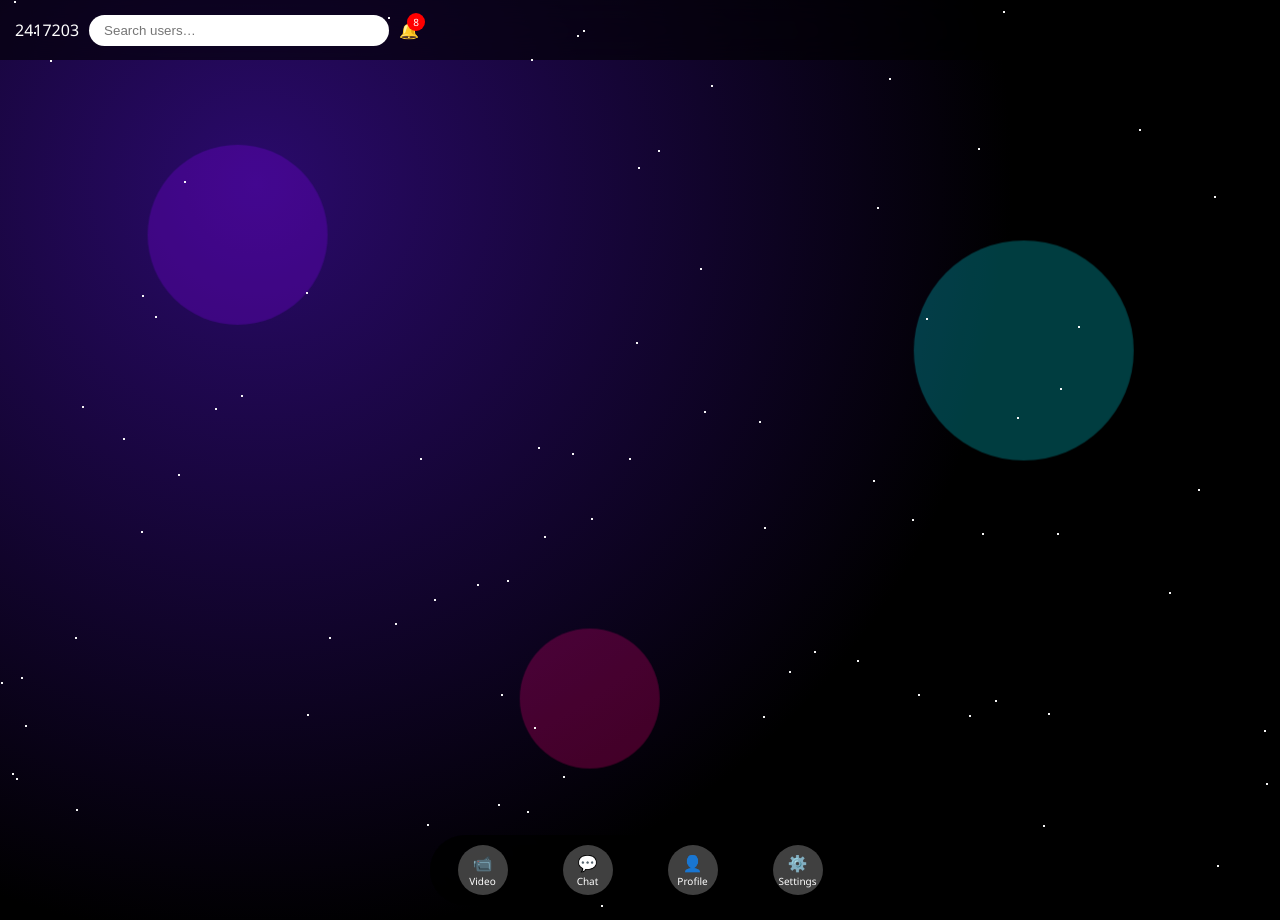
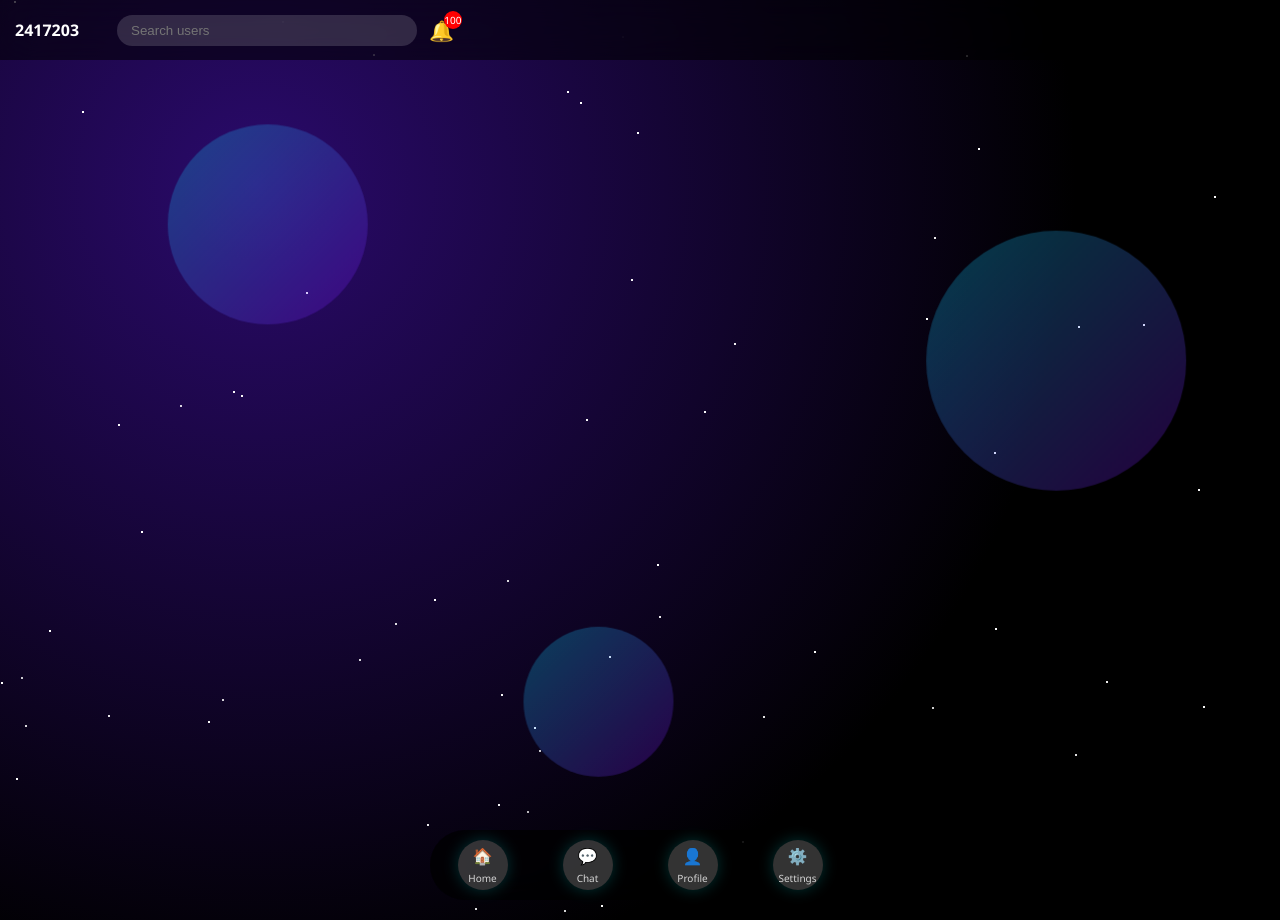
Before and after one commit to Ashwinor/talkk, a Flask app: page /home in a window 1280 px wide. Run offline with Flask 3, Linux system fonts and the light colour scheme; a user stored in the database is signed in.

Commit message:
Notification badge + panel behavior

```diff
--- a/static/home/home.css
+++ b/static/home/home.css
@@ -1,40 +1,28 @@
-*{box-sizing:border-box;}
+*{
+  box-sizing:border-box;
+}
 
+/* 🌌 MAIN BACKGROUND */
 body{
   margin:0;
-  height:100vh;
+  min-height:100vh;
   overflow:hidden;
-  font-family:Segoe UI,sans-serif;
+  font-family:Segoe UI, sans-serif;
+  background:radial-gradient(circle at 20% 20%, #2a0a6b, #000 65%);
   color:white;
-  background:radial-gradient(circle at 20% 20%, #2a0a6b, #000 60%);
 }
 
-/* alt background */
-body.alt-bg{
-  background:radial-gradient(circle at 80% 20%, #004d40, #000 60%);
+/* LIGHT MODE */
+body.light{
+  background:radial-gradient(circle at 20% 20%, #5ddcff, #eef2ff 65%);
+  color:black;
 }
 
-/* floating bubbles */
-.bg-bubble{
-  position:absolute;
-  border-radius:50%;
-  opacity:0.25;
-  animation:float 12s infinite ease-in-out;
-}
-.b1{width:180px;height:180px;left:10%;top:20%;background:#8f00ff;}
-.b2{width:220px;height:220px;left:70%;top:30%;background:#00f2fe;animation-delay:2s;}
-.b3{width:140px;height:140px;left:40%;top:70%;background:#ff0080;animation-delay:4s;}
-
-@keyframes float{
-  0%{transform:translate(0,0)}
-  50%{transform:translate(20px,-40px)}
-  100%{transform:translate(0,0)}
-}
-
-/* stars */
+/* ⭐ STARS */
 .star{
   position:absolute;
-  width:2px;height:2px;
+  width:2px;
+  height:2px;
   background:white;
   opacity:.6;
   animation:twinkle 2s infinite alternate;
@@ -44,113 +32,180 @@ body.alt-bg{
   to{opacity:1}
 }
 
-/* top bar */
+/* 🔵 FLOATING BUBBLES */
+.bubble{
+  position:absolute;
+  border-radius:50%;
+  background:linear-gradient(135deg,#00f2fe,#8f00ff);
+  opacity:.25;
+  animation:float 14s infinite ease-in-out;
+}
+@keyframes float{
+  0%{transform:translate(0,0)}
+  50%{transform:translate(40px,-60px)}
+  100%{transform:translate(0,0)}
+}
+
+/* 🔝 TOP BAR */
 .top-bar{
   position:fixed;
-  top:0;width:100%;
+  top:0;
+  width:100%;
   height:60px;
+  padding:0 15px;
   display:flex;
   align-items:center;
-  gap:10px;
-  padding:0 15px;
-  background:rgba(0,0,0,.6);
-  backdrop-filter:blur(20px);
+  gap:12px;
+  background:rgba(0,0,0,.55);
+  backdrop-filter:blur(15px);
+  z-index:20;
 }
+
+body.light .top-bar{
+  background:rgba(255,255,255,.55);
+}
+
+.user{
+  min-width:90px;
+  font-weight:bold;
+}
+
+/* 🔍 SEARCH */
 .search{
   flex:1;
   max-width:300px;
-  padding:8px 15px;
+  padding:8px 14px;
   border-radius:20px;
   border:none;
+  outline:none;
+  background:rgba(255,255,255,.15);
+  color:white;
 }
-.bell{
+body.light .search{
+  background:rgba(0,0,0,.1);
+  color:black;
+}
+
+/* 🔔 BELL */
+.bell-wrap{
   position:relative;
   cursor:pointer;
-}
-#badge{
-  position:absolute;
-  top:-6px;right:-6px;
-  background:red;
-  font-size:10px;
-  padding:2px 6px;
-  border-radius:10px;
+  font-size:20px;
 }
 
-/* notifications */
+/* 🔴 BADGE */
+.badge{
+  position:absolute;
+  top:-6px;
+  right:-8px;
+  background:red;
+  color:white;
+  font-size:10px;
+  width:18px;
+  height:18px;
+  border-radius:50%;
+  display:flex;
+  align-items:center;
+  justify-content:center;
+}
+
+/* 📩 NOTIFICATION PANEL */
 .notify-panel{
   position:fixed;
   top:60px;
-  right:-280px;
-  width:260px;
+  right:-320px;
+  width:280px;
   height:100%;
   background:rgba(0,0,0,.85);
-  backdrop-filter:blur(25px);
+  backdrop-filter:blur(20px);
   padding:20px;
   transition:.5s;
+  z-index:30;
 }
-.notify-panel.show{right:0;}
-.note{
-  background:rgba(255,255,255,.15);
-  margin-bottom:10px;
-  padding:10px;
-  border-radius:15px;
+.notify-panel.show{
+  right:0;
 }
 
-/* settings */
+/* ⚙️ SETTINGS POPUP */
 .settings-panel{
   position:fixed;
-  top:50%;left:50%;
+  top:50%;
+  left:50%;
   transform:translate(-50%,-50%) scale(.7);
+  width:90%;
+  max-width:320px;
   background:rgba(0,0,0,.85);
+  backdrop-filter:blur(25px);
+  border-radius:25px;
   padding:25px;
-  border-radius:25px;
+  text-align:center;
   opacity:0;
   pointer-events:none;
   transition:.4s;
+  z-index:50;
 }
 .settings-panel.show{
   opacity:1;
   pointer-events:auto;
   transform:translate(-50%,-50%) scale(1);
 }
+
+/* SETTINGS BUTTONS */
 .setting-btn{
-  padding:15px;
-  background:rgba(255,255,255,.2);
+  background:rgba(255,255,255,.18);
+  padding:16px;
+  border-radius:30px;
   margin-bottom:15px;
-  border-radius:30px;
+  cursor:pointer;
+  font-weight:bold;
+  box-shadow:0 0 20px rgba(255,255,255,.25);
 }
 
-/* bottom dock */
+/* 🧭 BOTTOM GLASS DOCK */
 .bottom-nav{
   position:fixed;
-  bottom:15px;
+  bottom:20px;
   left:50%;
   transform:translateX(-50%);
   width:90%;
   max-width:420px;
   height:70px;
-  background:rgba(0,0,0,.8);
+  background:rgba(0,0,0,.7);
   backdrop-filter:blur(25px);
   border-radius:40px;
   display:flex;
   justify-content:space-around;
   align-items:center;
+  z-index:20;
 }
+
+body.light .bottom-nav{
+  background:rgba(0,0,0,.9);
+}
+
+/* 🔘 ICON BUTTONS */
 .nav-btn{
-  width:50px;height:50px;
+  width:50px;
+  height:50px;
   border-radius:50%;
-  background:rgba(255,255,255,.25);
+  background:rgba(255,255,255,.2);
   display:flex;
   flex-direction:column;
   justify-content:center;
   align-items:center;
   cursor:pointer;
-  transition:.3s;
+  transition:.4s;
+  box-shadow:0 0 15px rgba(0,255,255,.2);
 }
-.nav-btn:hover{
-  background:rgba(0,255,255,.6);
-  box-shadow:0 0 20px cyan;
-}
+
 .nav-btn span{
   font-size:10px;
+  margin-top:4px;
+  opacity:.8;
 }
+
+.nav-btn:hover{
+  background:rgba(0,255,255,.4);
+  box-shadow:0 0 30px rgba(0,255,255,.8);
+  transform:scale(1.2);
+}
--- a/templates/home/home.html
+++ b/templates/home/home.html
@@ -2,80 +2,110 @@
 <html>
 <head>
 <meta name="viewport" content="width=device-width, initial-scale=1.0">
-<title>Talkk Home</title>
-<link rel="stylesheet" href="/static/home/home.css?v=5">
+<title>Talkk</title>
+<link rel="stylesheet" href="/static/home/home.css">
 </head>
-<body>
 
-<!-- BACKGROUND BUBBLES -->
-<div class="bg-bubble b1"></div>
-<div class="bg-bubble b2"></div>
-<div class="bg-bubble b3"></div>
+<body class="dark" onclick="closePanels(event)">
 
 <!-- STARS -->
-<div id="stars"></div>
+<script>
+for(let i=0;i<60;i++){
+  let s=document.createElement("div");
+  s.className="star";
+  s.style.left=Math.random()*100+"%";
+  s.style.top=Math.random()*100+"%";
+  s.style.animationDelay=Math.random()*2+"s";
+  document.body.appendChild(s);
+}
+</script>
+
+<!-- BUBBLES -->
+<div class="bubble" style="width:200px;height:200px;left:10%;top:20%"></div>
+<div class="bubble" style="width:260px;height:260px;left:70%;top:30%;animation-delay:2s"></div>
+<div class="bubble" style="width:150px;height:150px;left:40%;top:70%;animation-delay:4s"></div>
 
 <!-- TOP BAR -->
 <div class="top-bar">
-    <div class="user">{{ user }}</div>
-    <input class="search" placeholder="Search users…">
-    <div class="bell" onclick="toggleNotify()">🔔<span id="badge">8</span></div>
+  <div class="user">{{ user }}</div>
+  <input class="search" placeholder="Search users">
+
+  <div class="bell-wrap" onclick="toggleNotify(event)">
+    🔔
+    <div class="badge" id="badge">100</div>
+  </div>
 </div>
 
-<!-- NOTIFICATION PANEL -->
+<!-- NOTIFICATIONS -->
 <div class="notify-panel" id="notify">
-    <h3>Notifications</h3>
-    <div class="note">Hi 👋</div>
-    <div class="note">Welcome to Talkk</div>
-    <div class="note">You have a new follower</div>
-    <div class="note">Good night 🌙</div>
-    <div class="note">Let’s chat!</div>
+  <h3>Notifications</h3>
+  <p>You have new messages</p>
+  <p>Someone followed you</p>
+  <p>New chat request</p>
+  <p>More notifications…</p>
 </div>
 
 <!-- SETTINGS -->
 <div class="settings-panel" id="settings">
-    <div class="setting-btn" onclick="toggleDark()">🌗 Toggle Mode</div>
-    <div class="setting-btn" onclick="window.location.href='/logout'">🚪 Logout</div>
+  <div class="setting-btn" onclick="toggleDark()">🌗 Toggle Theme</div>
+  <div class="setting-btn" onclick="window.location.href='/logout'">🚪 Logout</div>
 </div>
 
-<!-- BOTTOM GLASS DOCK -->
+<!-- BOTTOM DOCK -->
 <div class="bottom-nav">
-    <div class="nav-btn">📹<span>Video</span></div>
-    <div class="nav-btn">💬<span>Chat</span></div>
-    <div class="nav-btn">👤<span>Profile</span></div>
-    <div class="nav-btn" onclick="toggleSettings()">⚙️<span>Settings</span></div>
+  <div class="nav-btn">🏠<span>Home</span></div>
+  <div class="nav-btn">💬<span>Chat</span></div>
+  <div class="nav-btn">👤<span>Profile</span></div>
+  <div class="nav-btn" onclick="toggleSettings(event)">⚙️<span>Settings</span></div>
 </div>
 
 <script>
-// Floating stars
-for(let i=0;i<80;i++){
-  let s=document.createElement("div")
-  s.className="star"
-  s.style.left=Math.random()*100+"%"
-  s.style.top=Math.random()*100+"%"
-  document.body.appendChild(s)
+let notifyOpen=false;
+let settingsOpen=false;
+let count=100;
+
+function toggleNotify(e){
+  e.stopPropagation();
+  const panel=document.getElementById("notify");
+  panel.classList.toggle("show");
+  notifyOpen=!notifyOpen;
+
+  if(notifyOpen){
+    count=0;
+    document.getElementById("badge").style.display="none";
+  }
 }
 
-// SETTINGS
-function toggleSettings(){
-  document.getElementById("settings").classList.toggle("show")
-}
-document.body.addEventListener("click",e=>{
-  if(!e.target.closest(".settings-panel") && !e.target.closest(".nav-btn")){
-    document.getElementById("settings").classList.remove("show")
-  }
-})
-
-// DARK MODE
-function toggleDark(){
-  document.body.classList.toggle("alt-bg")
+function toggleSettings(e){
+  e.stopPropagation();
+  document.getElementById("settings").classList.toggle("show");
+  settingsOpen=!settingsOpen;
 }
 
-// NOTIFY
-function toggleNotify(){
-  const p=document.getElementById("notify")
-  p.classList.toggle("show")
-  document.getElementById("badge").style.display="none"
+function closePanels(e){
+  if(notifyOpen){
+    document.getElementById("notify").classList.remove("show");
+    notifyOpen=false;
+  }
+  if(settingsOpen){
+    document.getElementById("settings").classList.remove("show");
+    settingsOpen=false;
+  }
+}
+
+/* simulate new messages */
+setInterval(()=>{
+  if(!notifyOpen){
+    count++;
+    const b=document.getElementById("badge");
+    b.style.display="flex";
+    b.textContent=count;
+  }
+},8000);
+
+function toggleDark(){
+  document.body.classList.toggle("dark");
+  document.body.classList.toggle("light");
 }
 </script>
 
```
